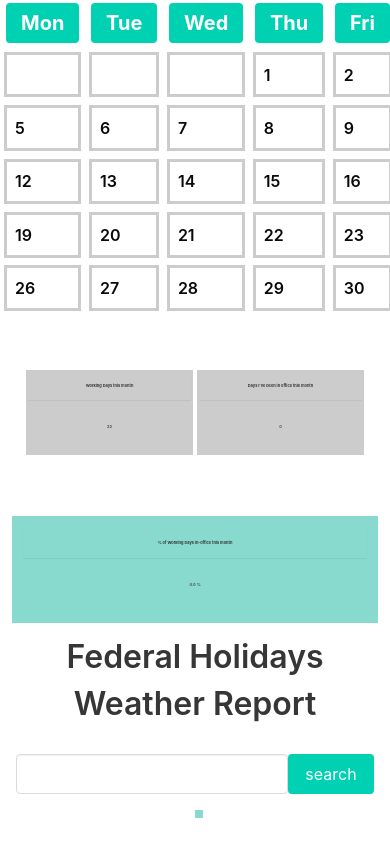
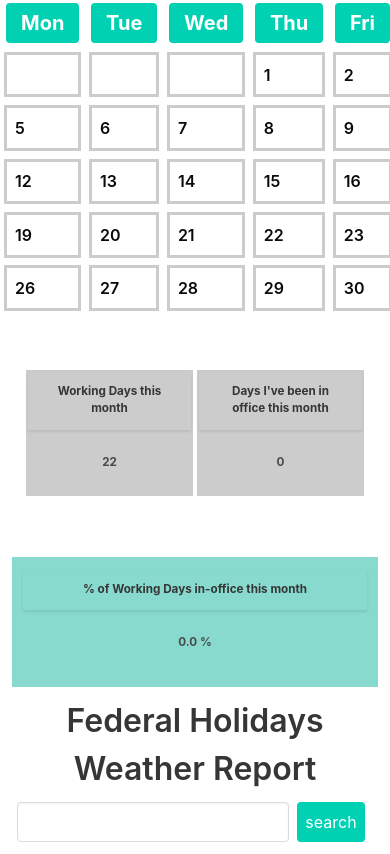
Before and after one commit to SquirrelsAtARave/hybrid-tracker-project-1, a plain HTML site: page index.html in a window 390 px wide. Shown: the part 317-1171 px from the top of the page. Before the commit the page ends 1146 px from the top, so only its background shows below. Drawn offline with nearby package versions, Linux system fonts and the light colour scheme; no server answers.

Commit message:
added media queries for mobile responsiveness

```diff
--- a/assets/style.css
+++ b/assets/style.css
@@ -107,10 +107,14 @@ h3 {
     margin: 1vw 1vw;
 }
 
-.five-day-wrapper, .five-day-forecast {
-    padding: 1vw 1vw;
-    margin: 1vw 1vw;
-};
+#weather-title {
+    margin: 0px 1vw;
+}
+
+#search {
+    padding: 2vw 2vw;
+    margin: 2vw 2vw;
+}
 
 @media only screen and (max-width: 900px) {
   #days > * {
@@ -120,7 +124,7 @@ h3 {
   .column {
     padding: 0.5vw 0.5vw;
     margin: 0.5vw 0.5vw;
-    font-size: 2vw;
+    font-size: 3vw;
   }
 }
 
@@ -132,7 +136,7 @@ h3 {
   .column {
     padding: 0.25vw 0.5vw;
     margin: 0.25vw 0.5vw;
-    font-size: 1vw;
+    font-size: 3vw;
   }
 }
 
@@ -144,6 +148,6 @@ h3 {
   .column {
     padding: 0.2vw 0.2vw;
     margin: 0.2vw 0.2vw;
-    font-size: 0.5vw;
+    font-size: 3vw;
   }
 }
--- a/index.html
+++ b/index.html
@@ -104,13 +104,12 @@
             <h2 class="title is-3">Federal Holidays</h2>
             <div id="holidays" class = "subtitle is-4"></div>
 
-            <h2 class="title is-3">Weather Report</h2>
+            <h2 class="title is-3" id="weather-title">Weather Report</h2>
             <div class="history">
                 <form id="search-form">
                     <input type="text" id="input-box" class="input"/>
                     <button id="search" class="button is-primary">search</button>
                 </form>
-
             </div>
 
             <div class="five-day-wrapper">
```
